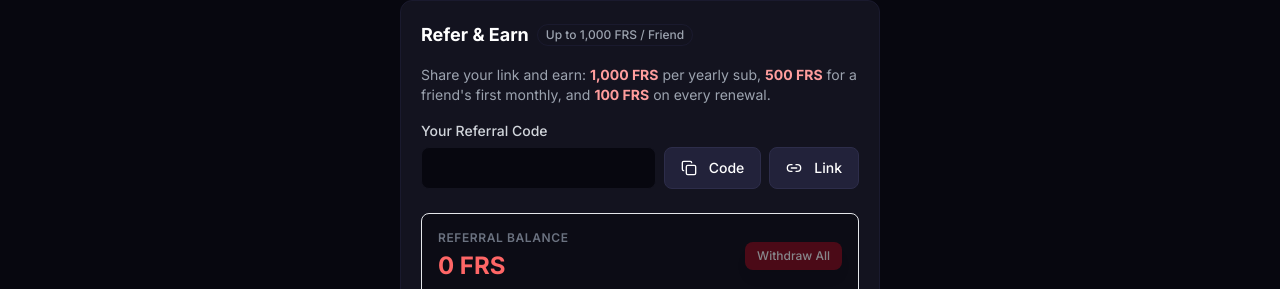
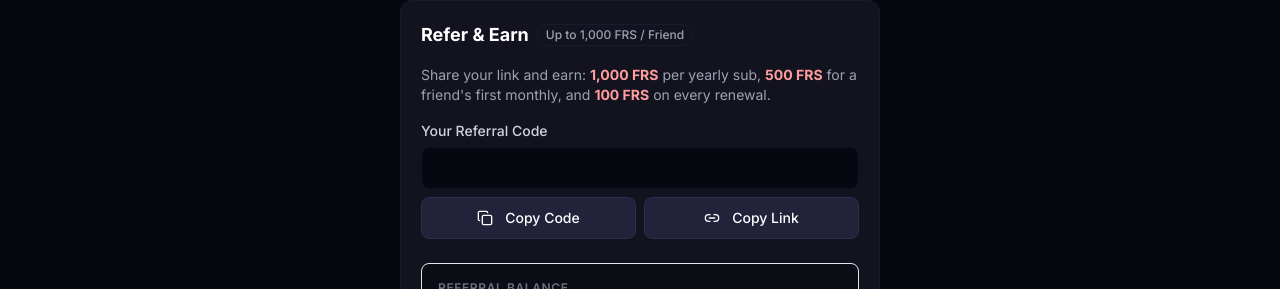
Before and after one commit to FrankNeba/nebcode, a Next.js app: page /dashboard/profile in a window 1280 px wide. Shown: the part 272-561 px from the top of the page. Built offline with nearby package versions, Linux system fonts and the light colour scheme; no server answers.

Commit message:
redesign referral link

```diff
--- a/app/dashboard/profile/page.tsx
+++ b/app/dashboard/profile/page.tsx
@@ -124,23 +124,23 @@ export default function ProfilePage() {
         </p>
 
         {/* Referral code + link */}
-        <div className="flex gap-2 items-end">
-          <div className="flex-1">
-            <Input
-              label="Your Referral Code"
-              value={user?.referral_code || ''}
-              disabled
-              className="bg-dark-950 border-dark-800 text-white font-mono text-center font-bold tracking-wider"
-            />
+        <div className="flex flex-wrap gap-2">
+          <Input
+            label="Your Referral Code"
+            value={user?.referral_code || ''}
+            disabled
+            className="bg-dark-950 border-dark-800 text-white font-mono text-center font-bold tracking-wider w-full"
+          />
+          <div className="flex gap-2 w-full">
+            <Button onClick={handleCopy} variant="secondary" className="flex-1 h-[42px]" title="Copy code">
+              {copied ? <CheckCircle2 className="h-4 w-4 mr-1 text-emerald-400" /> : <Copy className="h-4 w-4 mr-1" />}
+              {copied ? 'Copied' : 'Copy Code'}
+            </Button>
+            <Button onClick={handleCopyLink} variant="secondary" className="flex-1 h-[42px]" title="Copy referral link">
+              {copiedLink ? <CheckCircle2 className="h-4 w-4 mr-1 text-emerald-400" /> : <Link2 className="h-4 w-4 mr-1" />}
+              {copiedLink ? 'Copied!' : 'Copy Link'}
+            </Button>
           </div>
-          <Button onClick={handleCopy} variant="secondary" className="h-[42px] shrink-0" title="Copy code">
-            {copied ? <CheckCircle2 className="h-4 w-4 mr-1 text-emerald-400" /> : <Copy className="h-4 w-4 mr-1" />}
-            {copied ? 'Copied' : 'Code'}
-          </Button>
-          <Button onClick={handleCopyLink} variant="secondary" className="h-[42px] shrink-0" title="Copy referral link">
-            {copiedLink ? <CheckCircle2 className="h-4 w-4 mr-1 text-emerald-400" /> : <Link2 className="h-4 w-4 mr-1" />}
-            {copiedLink ? 'Copied!' : 'Link'}
-          </Button>
         </div>
 
         {/* Balance & Withdraw action */}
```
